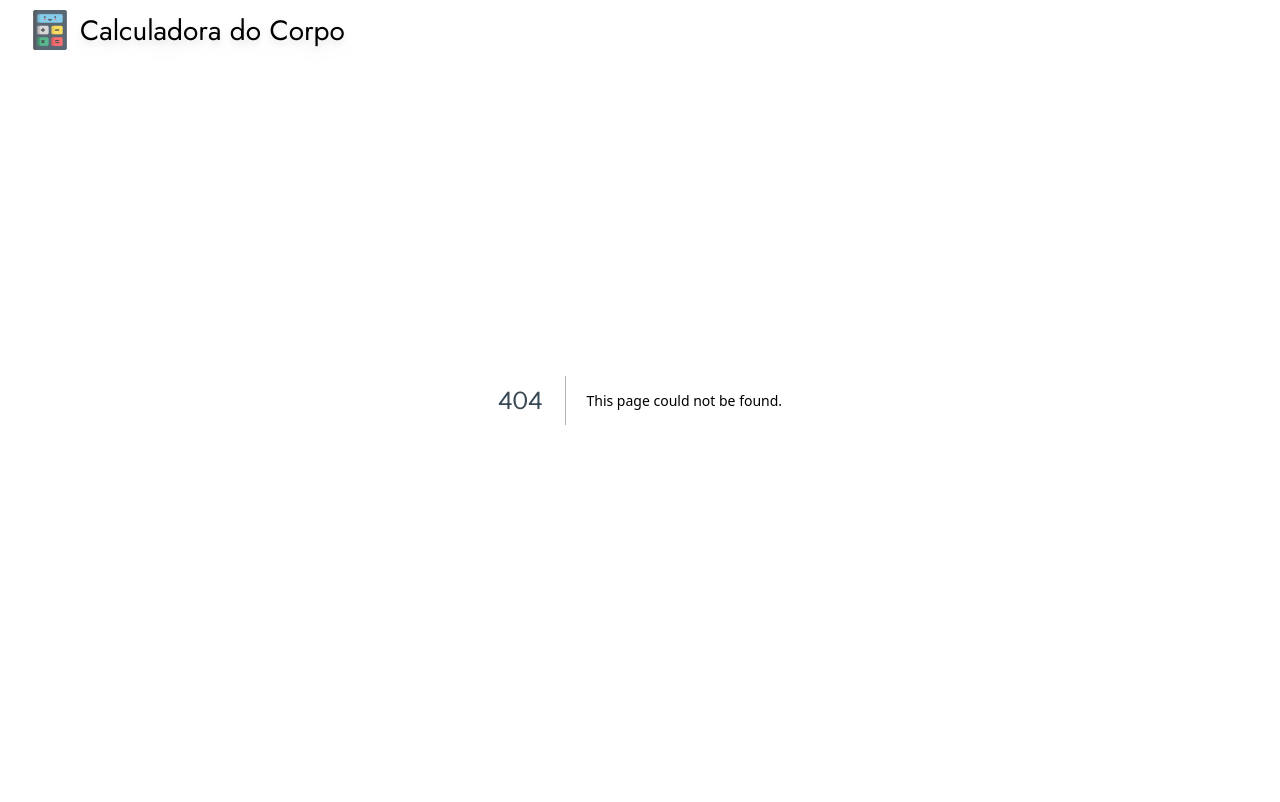
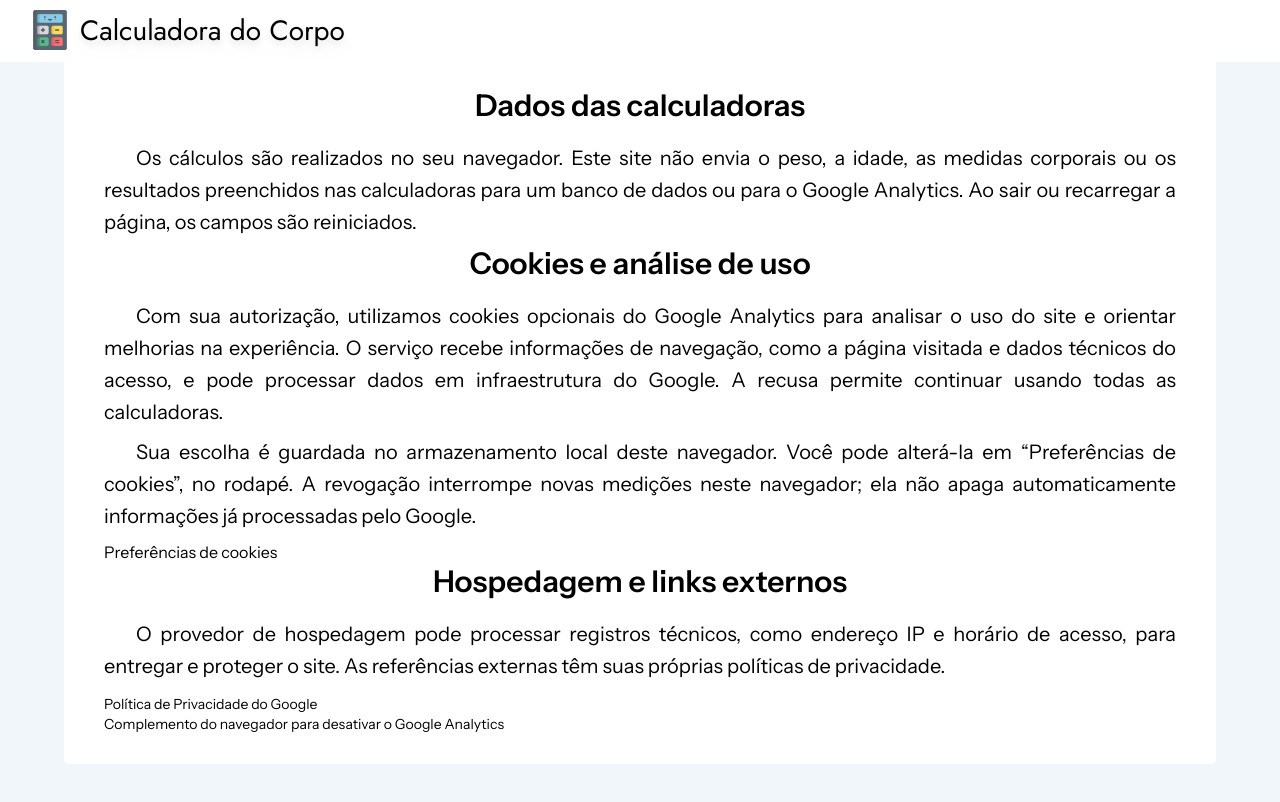
Before and after one commit to dan-araujo/calculadora-do-corpo, a Next.js app: page /privacidade in a window 1280 px wide. Before the commit this address had no page. Shown: the top 802 px of the page. Built offline with nearby package versions, Linux system fonts and the light colour scheme.

Commit message:
feat(privacidade): Controla os cookies opcionais
- Carrega o Analytics após o aceita e permite alterar a preferência.
- Inclui a política de privacidade e o acesso às opções pelo rodapé.

```diff
--- /dev/null
+++ b/src/components/analytics.js
@@ -0,0 +1,92 @@
+import { useEffect, useRef, useState, useSyncExternalStore } from 'react';
+import Script from 'next/script';
+import Link from 'next/link';
+import { useRouter } from 'next/router';
+
+const gaId = process.env.NEXT_PUBLIC_GA_ID;
+const enabled = /^G-[A-Z0-9]+$/.test(gaId || '');
+const preferenceKey = 'corpo-analytics-consent';
+const subscribe = callback => {
+  window.addEventListener('storage', callback);
+  window.addEventListener('analytics-preference', callback);
+  return () => {
+    window.removeEventListener('storage', callback);
+    window.removeEventListener('analytics-preference', callback);
+  };
+};
+const snapshot = () => {
+  try { return localStorage.getItem(preferenceKey) || 'pending'; }
+  catch { return 'pending'; }
+};
+
+export function AnalyticsPreferencesButton() {
+  if (!enabled) return null;
+  return <button className="link-button" onClick={() => window.dispatchEvent(new Event('open-analytics-preferences'))}>Preferências de cookies</button>;
+}
+
+export default function Analytics() {
+  const consent = useSyncExternalStore(subscribe, snapshot, () => 'pending');
+  const [preferencesOpen, setPreferencesOpen] = useState(false);
+  const [ready, setReady] = useState(false);
+  const lastPage = useRef('');
+  const { pathname } = useRouter();
+
+  useEffect(() => {
+    const open = () => setPreferencesOpen(true);
+    window.addEventListener('open-analytics-preferences', open);
+    return () => window.removeEventListener('open-analytics-preferences', open);
+  }, []);
+
+  useEffect(() => {
+    if (!enabled || consent !== 'accepted' || !ready || lastPage.current === pathname) return;
+    window.gtag('event', 'page_view', {
+      page_path: pathname,
+      page_location: window.location.origin + pathname,
+      page_title: document.title,
+    });
+    lastPage.current = pathname;
+  }, [consent, ready, pathname]);
+
+  function choose(value) {
+    try { localStorage.setItem(preferenceKey, value); } catch { /* Sem armazenamento, a medição permanece desativada. */ }
+    window.dispatchEvent(new Event('analytics-preference'));
+    setPreferencesOpen(false);
+    if (value === 'rejected' && ready) {
+      window[`ga-disable-${gaId}`] = true;
+      // Apaga cookies de medição no host e nos domínios ancestrais permitidos.
+      const hostParts = location.hostname.split('.');
+      for (const cookie of document.cookie.split(';')) {
+        const name = cookie.split('=')[0].trim();
+        if (!/^_ga(?:_|$)/.test(name)) continue;
+        document.cookie = `${name}=; Max-Age=0; path=/`;
+        for (let i = 0; i < hostParts.length - 1; i++) {
+          document.cookie = `${name}=; Max-Age=0; path=/; domain=.${hostParts.slice(i).join('.')}`;
+        }
+      }
+      window.location.reload();
+    }
+  }
+
+  if (!enabled) return null;
+  return <>
+    {consent === 'accepted' && <Script
+      id="google-analytics"
+      src={`https://www.googletagmanager.com/gtag/js?id=${gaId}`}
+      strategy="afterInteractive"
+      onReady={() => {
+        window.dataLayer = window.dataLayer || [];
+        window.gtag = function () { window.dataLayer.push(arguments); };
+        window.gtag('js', new Date());
+        window.gtag('config', gaId, { send_page_view: false, allow_google_signals: false, allow_ad_personalization_signals: false });
+        setReady(true);
+      }}
+    />}
+    {(consent === 'pending' || preferencesOpen) && <section className="consent-panel" aria-label="Preferências de cookies">
+      <p>Utilizamos cookies opcionais para analisar o uso do site e melhorar sua experiência. Você pode aceitar ou recusar esses cookies a qualquer momento. Saiba mais em nossa <Link href="/privacidade/">Política de Privacidade</Link>.</p>
+      <div className="consent-actions">
+        <button onClick={() => choose('rejected')}>Recusar cookies</button>
+        <button onClick={() => choose('accepted')}>Aceitar cookies</button>
+      </div>
+    </section>}
+  </>;
+}
--- /dev/null
+++ b/src/pages/privacidade.js
@@ -0,0 +1,16 @@
+import { AnalyticsPreferencesButton } from '../components/analytics';
+
+export default function Privacidade() {
+  return <main><section className="informacoes"><div className="container-informacoes">
+    <h1>Privacidade</h1>
+    <h2>Dados das calculadoras</h2>
+    <p>Os cálculos são realizados no seu navegador. Este site não envia o peso, a idade, as medidas corporais ou os resultados preenchidos nas calculadoras para um banco de dados ou para o Google Analytics. Ao sair ou recarregar a página, os campos são reiniciados.</p>
+    <h2>Cookies e análise de uso</h2>
+    <p>Com sua autorização, utilizamos cookies opcionais do Google Analytics para analisar o uso do site e orientar melhorias na experiência. O serviço recebe informações de navegação, como a página visitada e dados técnicos do acesso, e pode processar dados em infraestrutura do Google. A recusa permite continuar usando todas as calculadoras.</p>
+    <p>Sua escolha é guardada no armazenamento local deste navegador. Você pode alterá-la em “Preferências de cookies”, no rodapé. A revogação interrompe novas medições neste navegador; ela não apaga automaticamente informações já processadas pelo Google.</p>
+    <AnalyticsPreferencesButton />
+    <h2>Hospedagem e links externos</h2>
+    <p>O provedor de hospedagem pode processar registros técnicos, como endereço IP e horário de acesso, para entregar e proteger o site. As referências externas têm suas próprias políticas de privacidade.</p>
+    <div className="fontes"><a href="https://policies.google.com/privacy?hl=pt-BR" target="_blank" rel="noopener noreferrer">Política de Privacidade do Google</a><a href="https://tools.google.com/dlpage/gaoptout?hl=pt-BR" target="_blank" rel="noopener noreferrer">Complemento do navegador para desativar o Google Analytics</a></div>
+  </div></section></main>;
+}
```
Also changed, not shown: src/components/footer.js (added, +9 -0 lines).
